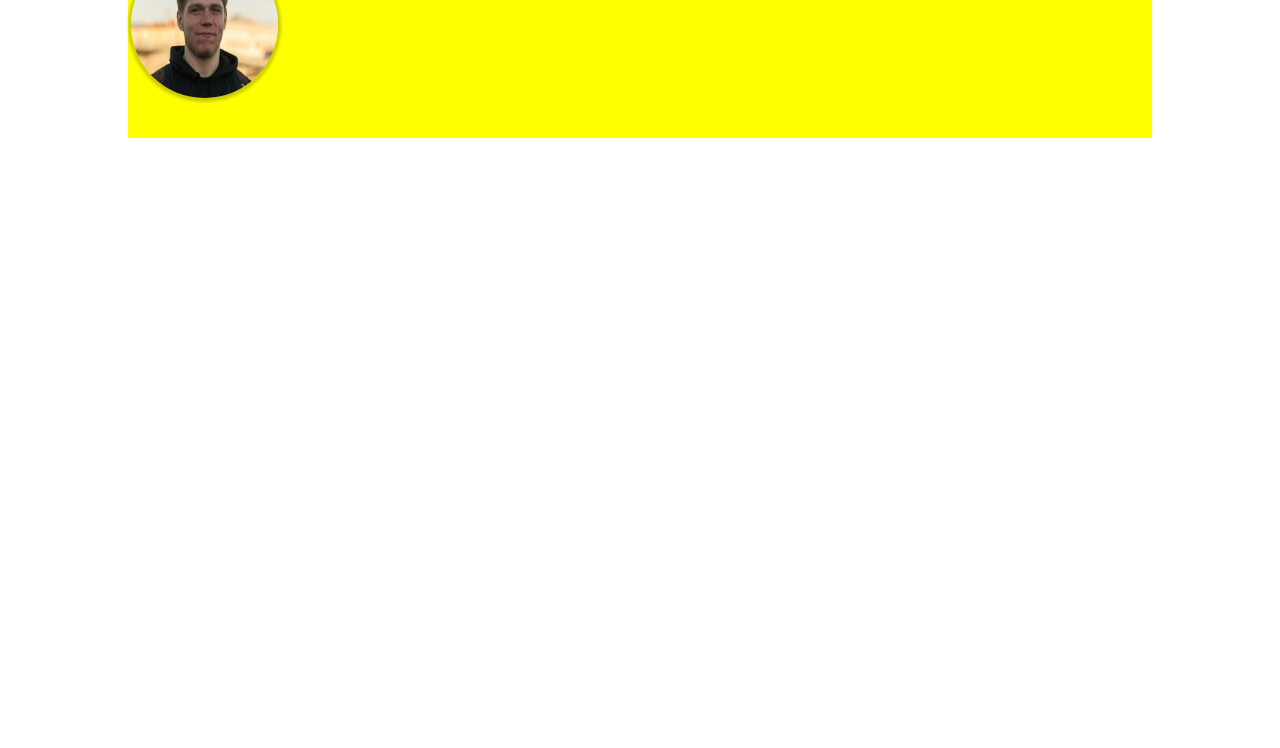
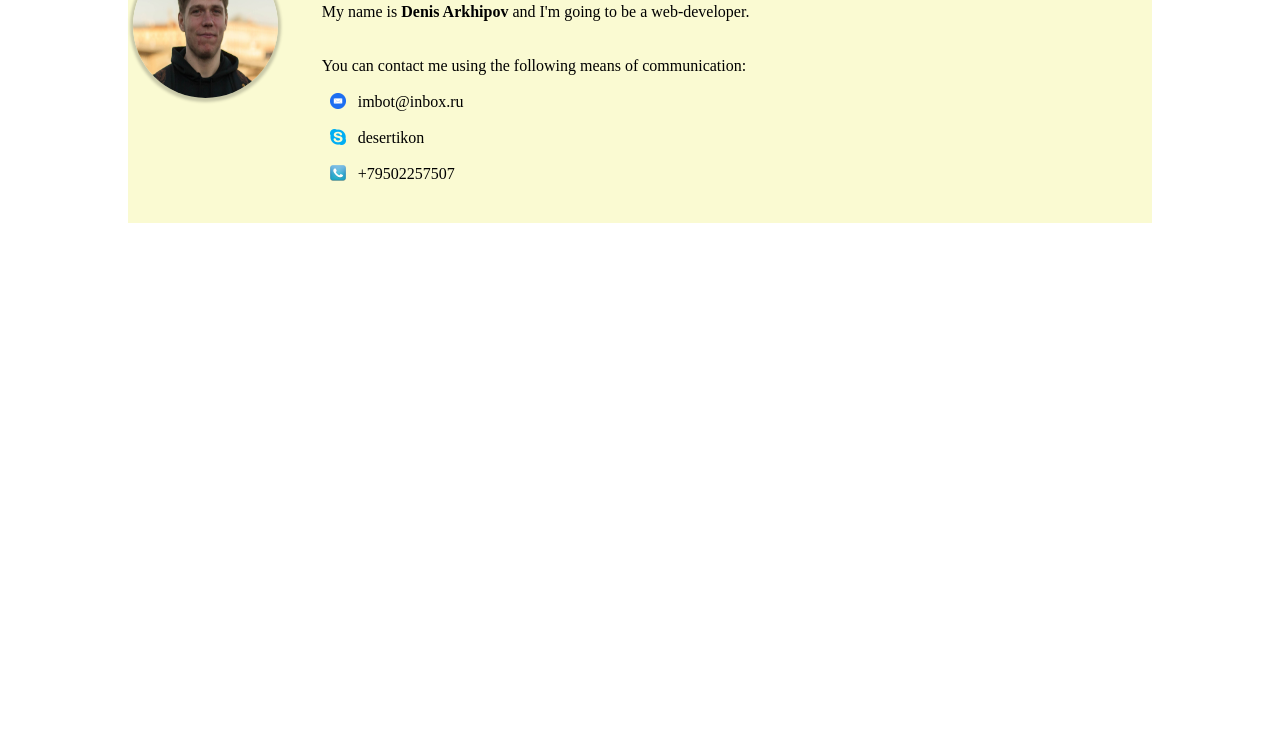
Before and after one commit to VikinGSpb/rsschool-cv, a plain HTML site: page index.html in a window 1280 px wide. Shown: the part 52-800 px from the top of the page. Drawn offline with Linux system fonts and the light colour scheme.

Commit message:
feat: add header

```diff
--- a/index.html
+++ b/index.html
@@ -10,13 +10,23 @@
   <body>
     <main>
       <header class="header">
-
+        <h1>Hello!</h1><br>
+        <span>My name is <strong>Denis Arkhipov</strong> and I'm going to be a web-developer.</span>
+        <section>
+          <span><br><br>
+            You can contact me using the following means of communication:<br>
+          </span>
+          <article>
+            <figure><img src="./assets/images/mail.png" alt="email"></figure> <span>imbot@inbox.ru <br></span>
+            <figure><img src="./assets/images/skype.png" alt="skype"></figure> <span>desertikon <br></span>
+            <figure><img src="./assets/images/phone.png" alt="phone number"></figure> <span>+79502257507 <br></span>
+          </article>
+        </section>
       </header>
       <figure class="avatar">
         <img class="avatar-img" src="./assets/images/photo1.jpg" alt="avatar">
       </figure>
       <section class="aboutme">
-
       </section>
       <section class="contacts">
 
--- a/style.css
+++ b/style.css
@@ -17,12 +17,12 @@ main {
     "contacts contacts"
     "skills skills"
     "education education";
-  grid-template-columns: 1fr 5fr;
-  grid-row-gap: 10px;
+  grid-template-columns: 1fr 6fr;
+  grid-gap: 10px 0;
   max-width: 1024px;
   margin: 0 auto;
 
-  background-color: yellow;
+  background-color: lightgoldenrodyellow;
 
   box-sizing: border-box;
 }
@@ -31,9 +31,10 @@ main {
   grid-area: avatar;
   height: 150px;
   width: 150px;
-  padding: 2% 0 0 2%;
+  padding: 3% 0 0 3%;
 
   border: none;
+  background-color: lightgoldenrodyellow;
 
   box-sizing: border-box;
 }
@@ -41,6 +42,8 @@ main {
 .header {
   grid-area: header;
   padding-left: 5%;
+
+  background-color: lightgoldenrodyellow;
 }
 
 .aboutme {
@@ -68,3 +71,11 @@ main {
   overflow: hidden;
   box-shadow: 0 1px 3px 3px rgba(0, 0, 0, 0.2);
 }
+
+article figure img {
+  transform: scale(0.5, 0.5) translateY(20px);
+}
+
+section article figure {
+  display: inline-block;
+}
```
Also changed, not shown: assets/images/mail.png (added), assets/images/phone.png (added), assets/images/skype.png (added).
